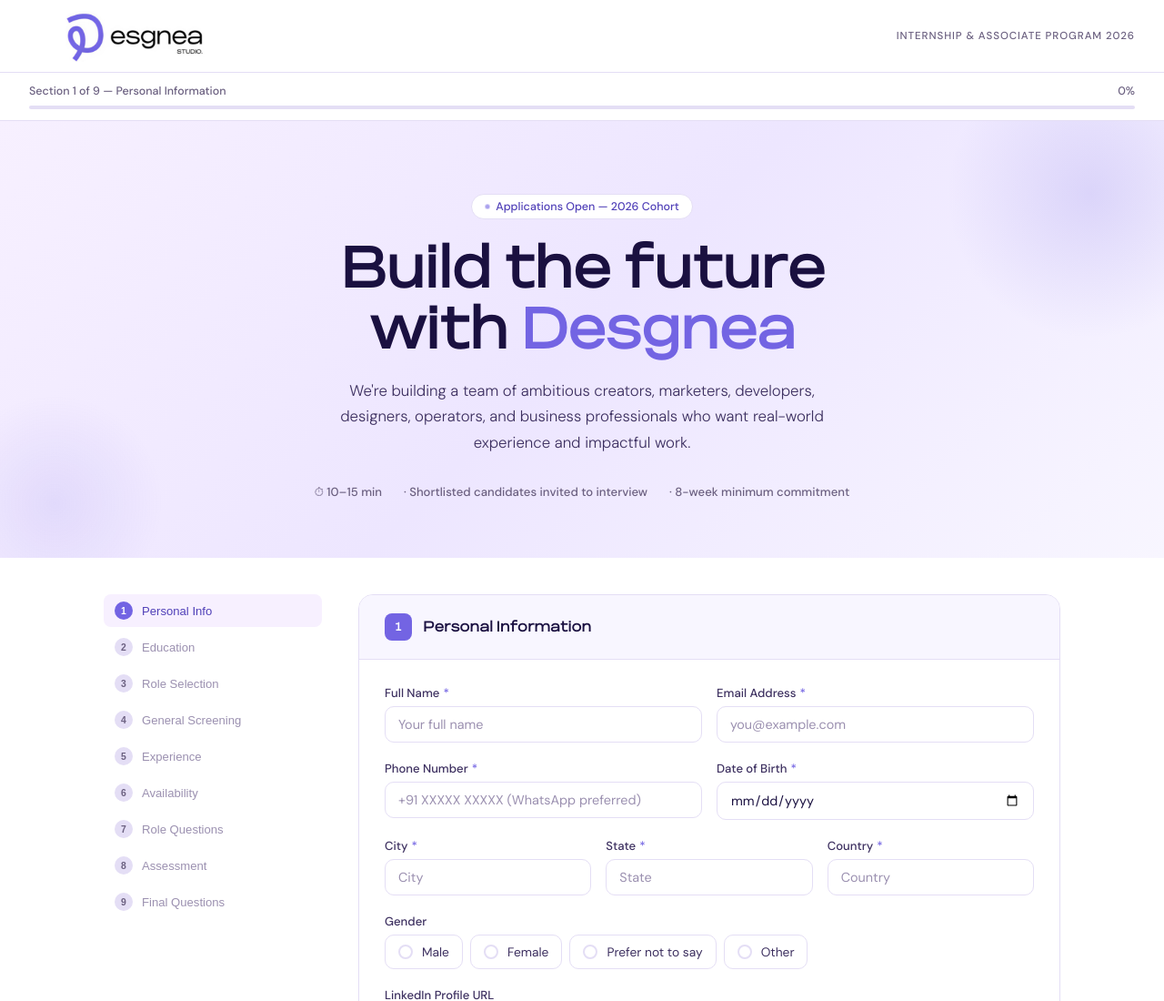
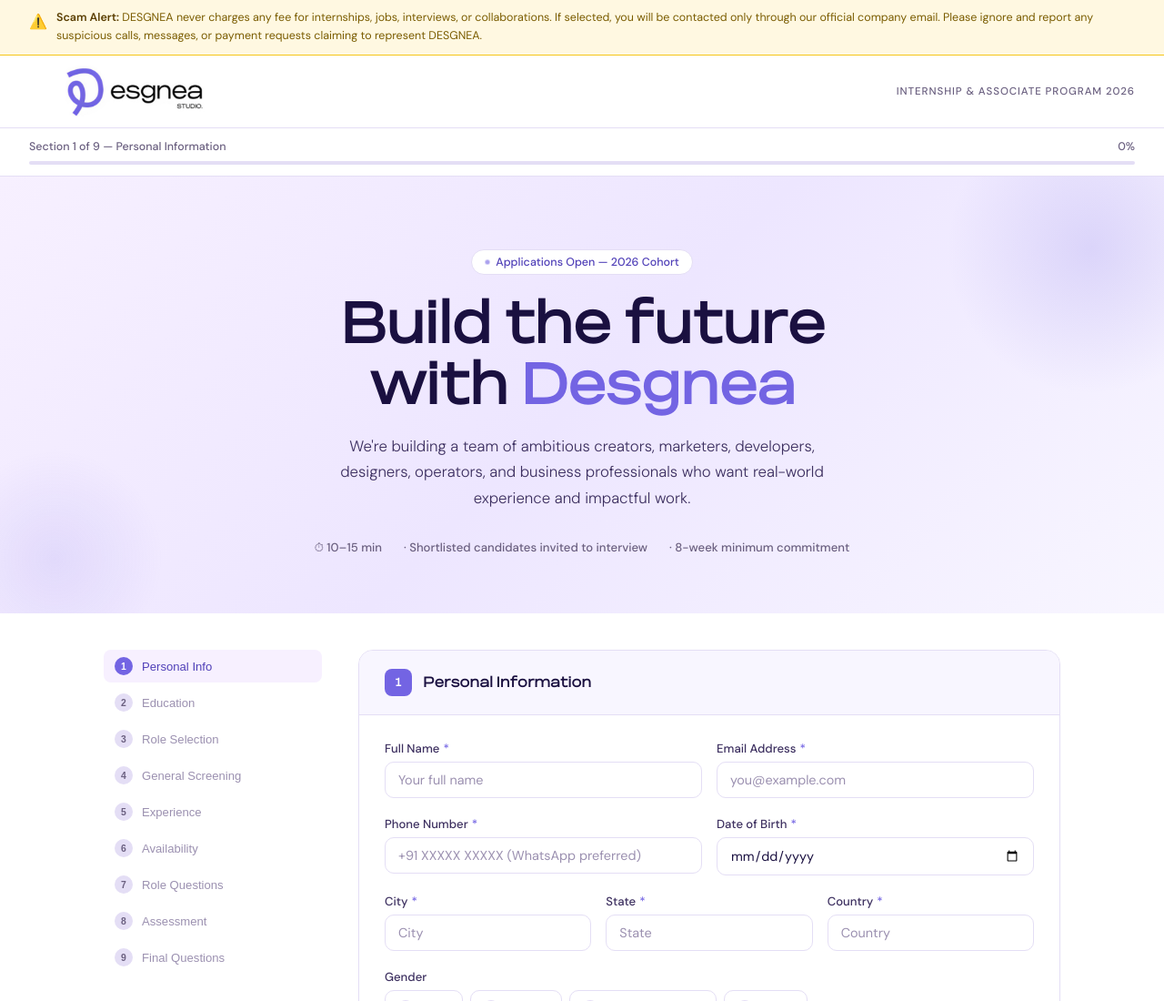
Before and after one commit to premsahni23/desgnea_form, a website: page public/index.html in a window 1280 px wide. Shown: the top 1100 px of the page at 91% size. Drawn offline with Linux system fonts and the light colour scheme.

Commit message:
Add scam alert banner at top of page

```diff
--- a/public/index.html
+++ b/public/index.html
@@ -688,9 +688,46 @@
 
   .yes-no-group { display: flex; gap: 8px; }
   .yes-no-group .radio-option { flex: 1; justify-content: center; }
+
+  /* SCAM ALERT BANNER */
+  .scam-banner {
+    background: #fff8e1;
+    border-bottom: 1px solid #f5c518;
+    padding: 10px 2rem;
+    display: flex;
+    align-items: flex-start;
+    gap: 10px;
+    font-size: 0.78rem;
+    color: #7a5c00;
+    line-height: 1.6;
+    text-align: left;
+  }
+
+  .scam-banner strong {
+    color: #5a3e00;
+  }
+
+  .scam-icon {
+    font-size: 1rem;
+    flex-shrink: 0;
+    margin-top: 1px;
+  }
+
+  @media (max-width: 768px) {
+    .scam-banner {
+      padding: 10px 1.25rem;
+      font-size: 0.72rem;
+    }
+  }
 </style>
 </head>
 <body>
+
+<!-- SCAM ALERT BANNER -->
+<div class="scam-banner">
+  <span class="scam-icon">⚠️</span>
+  <span><strong>Scam Alert:</strong> DESGNEA never charges any fee for internships, jobs, interviews, or collaborations. If selected, you will be contacted only through our official company email. Please ignore and report any suspicious calls, messages, or payment requests claiming to represent DESGNEA.</span>
+</div>
 
 <nav>
   <div class="nav-logo">
```
